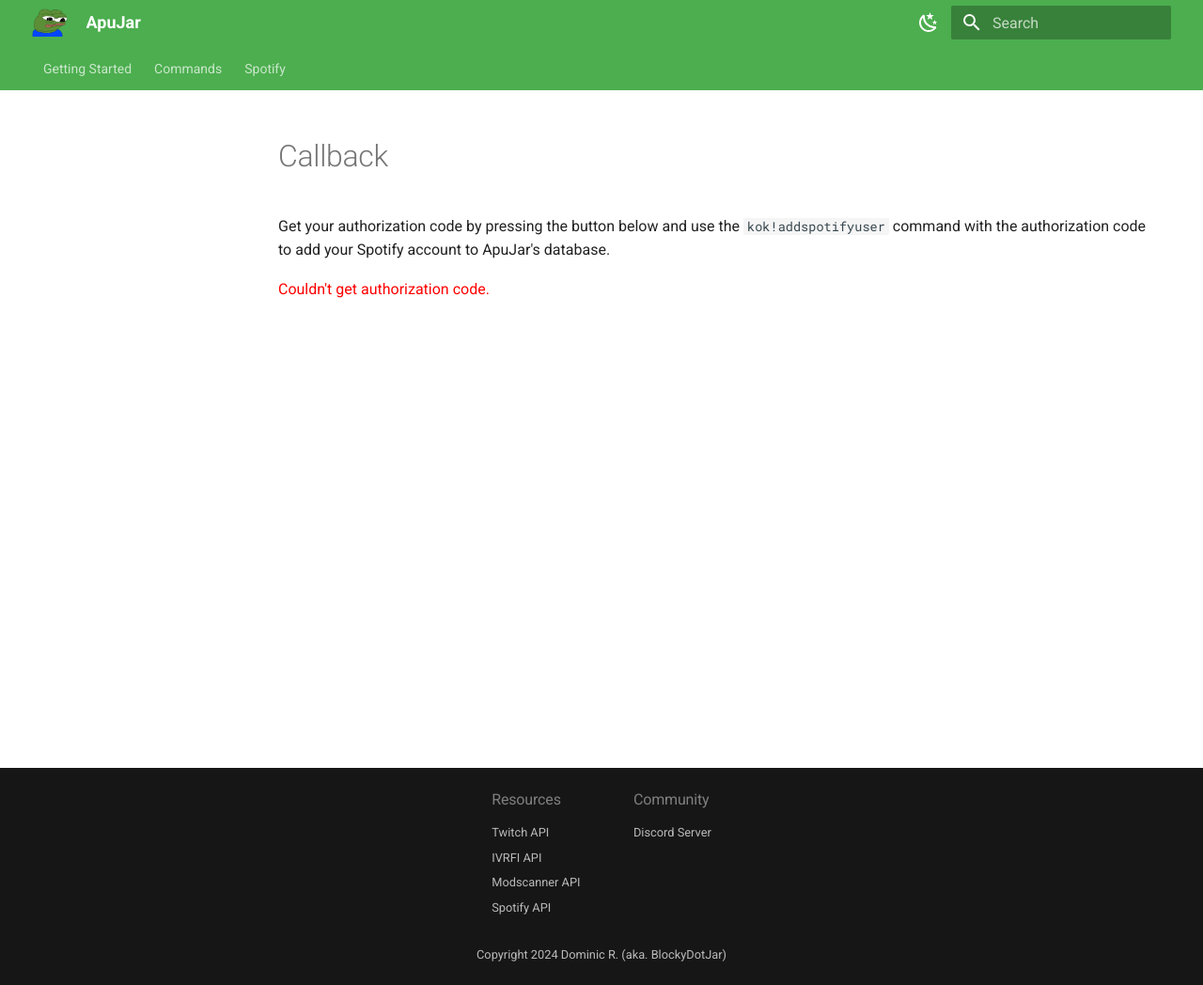
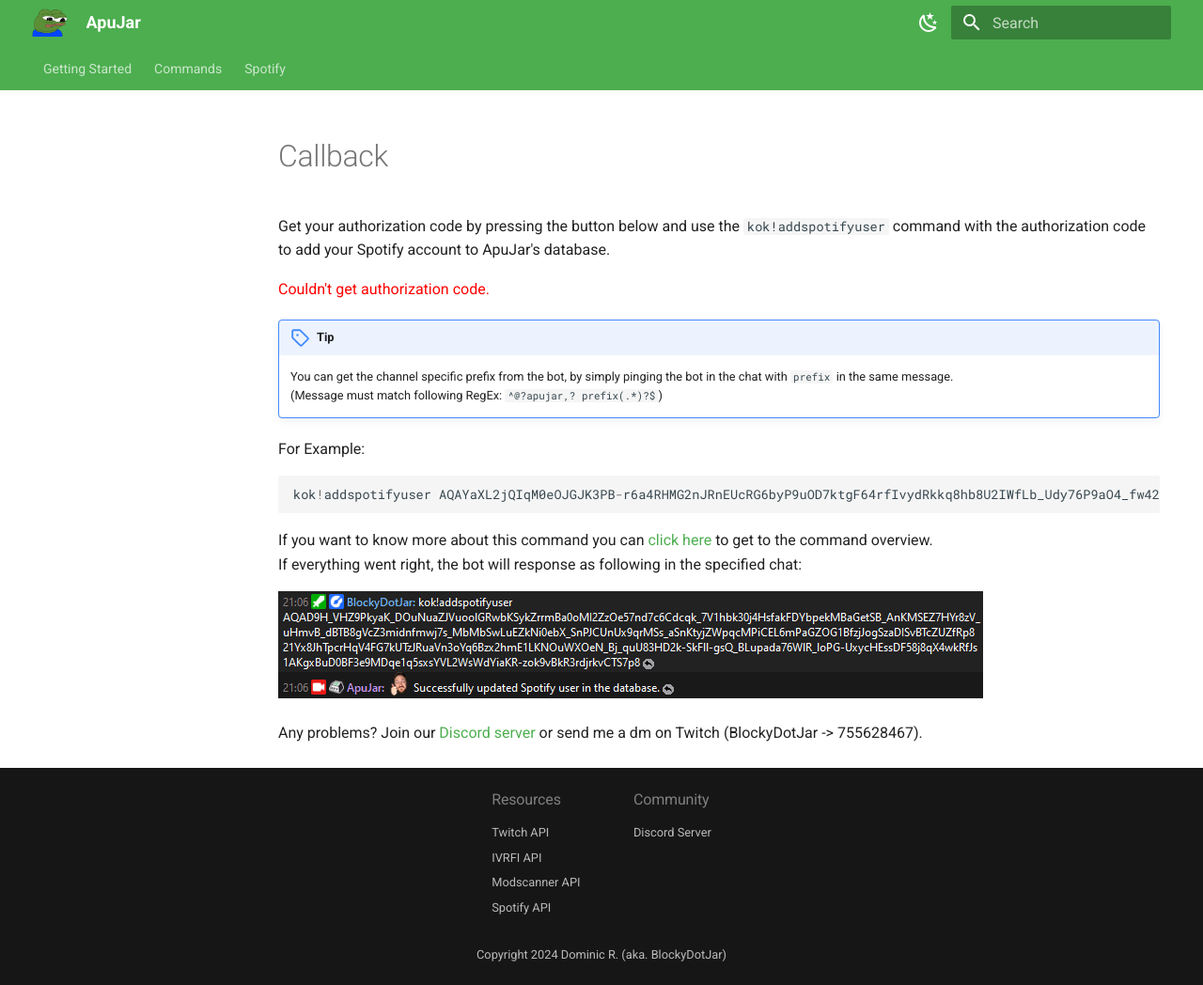
Before and after one commit to BlockyDotJar/ApuJar-Website, an MkDocs documentation site: the page built from docs/oauth2/spotify/callback.md, in a window 1280 px wide and 1048 px high. Shown: the whole window at 94% size. Built offline with MkDocs 1.6.1 and Material for MkDocs 9.7.7, drawn with Linux system fonts in a browser that asks for light colours.

Commit message:
Fix 404 page from glitching out and fix content not completely showing up on the Spotify callback page.

```diff
--- a/docs/oauth2/spotify/callback.md
+++ b/docs/oauth2/spotify/callback.md
@@ -38,7 +38,7 @@
 
 Get your authorization code by pressing the button below and use the `kok!addspotifyuser` command with the authorization code to add your Spotify account to ApuJar's database.
 
-<div id="code">
+<div id="code">Loading...</div>
 
 !!! note "Tip"
     You can get the channel specific prefix from the bot, by simply pinging the bot in the chat with `prefix` in the same message.
--- /dev/null
+++ b/overrides/404.html
@@ -0,0 +1,6 @@
+{% extends "main.html" %}
+{% block content %}
+  <h1>404 - Not found</h1>
+  <img src="https://raw.githubusercontent.com/BlockyDotJar/ApuJar-Website/main/docs/assets/images/DankThink.png" alt="DankThink">
+  <p>Any problems? Join our <a href="https://discord.gg/FnGFbzCw2r">Discord server</a> or send me a dm on Twitch (BlockyDotJar -> 755628467).</p>
+{% endblock %}
```
Also changed, not shown: docs/assets/images/DankThink.png (added).
